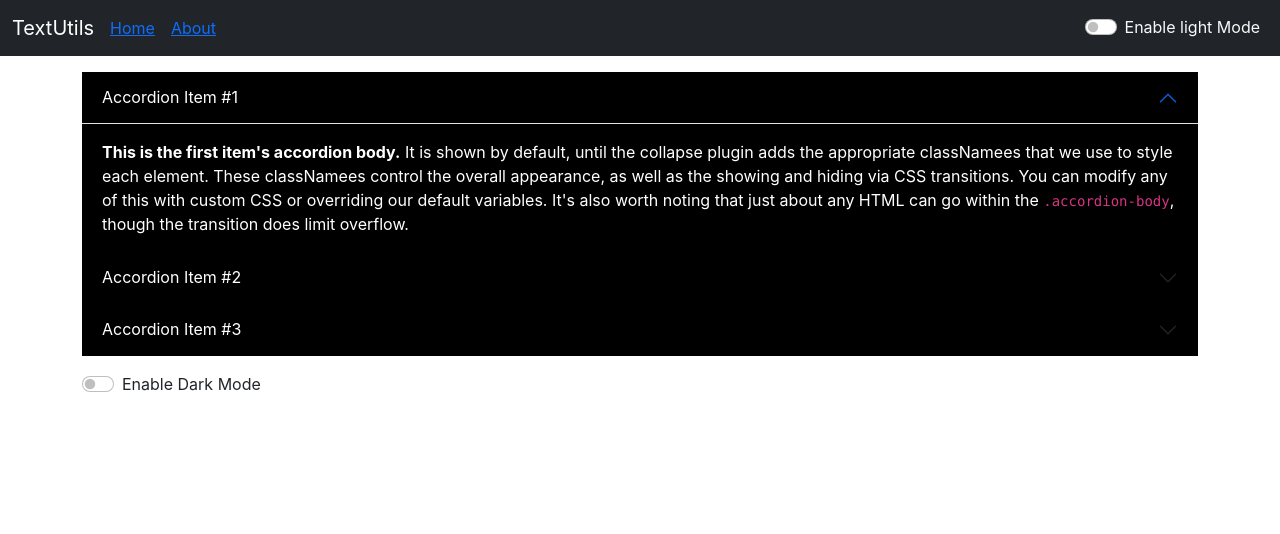
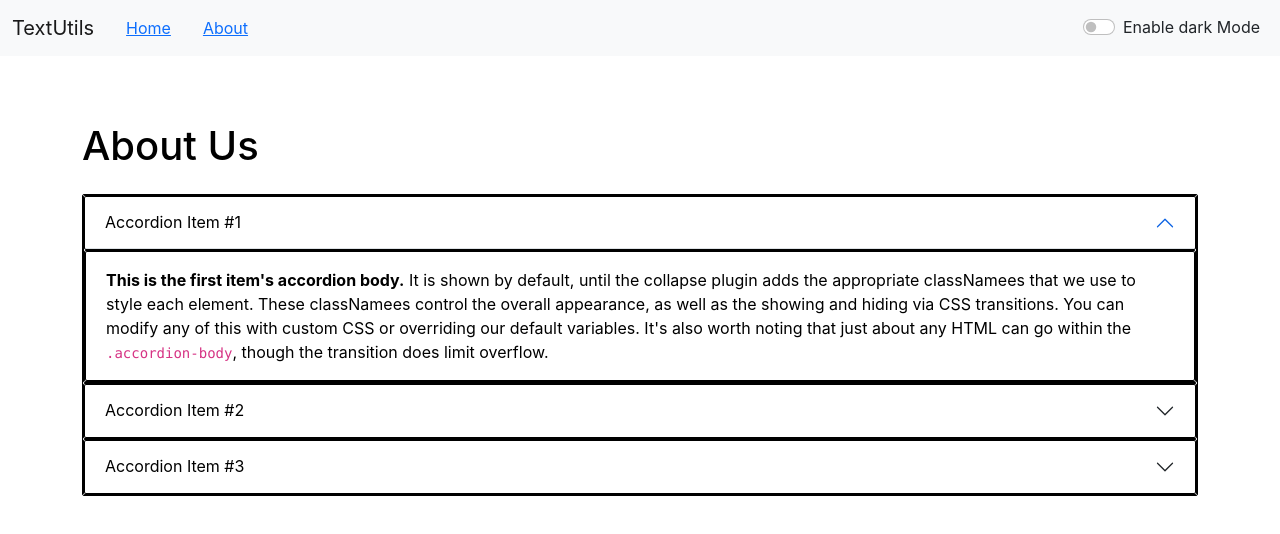
Before and after one commit to Sanchitraghu/TextUtils, a React (Create React App) app: page /about in a window 1280 px wide. Shown: the top 534 px of the page. Built offline with nearby package versions, Linux system fonts and the light colour scheme.

Commit message:
alert buttons about dark-light fixed

```diff
--- a/src/App.js
+++ b/src/App.js
@@ -13,7 +13,7 @@ import {
 
 function App() {
 
-  const [mode,setMode]=useState("light");
+  const [mode,setMode]=useState("dark");
 
       const [alert,setAlert] = useState(null);
 
@@ -58,8 +58,8 @@ function App() {
 
 
           <Routes>
-                  <Route exact path="/" element={<TextArea showAlert={showAlert} heading="This is a props" modes={mode}/>}/>
-                  <Route exact path="/about" element={<About/>}/>
+                  <Route exact path="/" element={<TextArea showAlert={showAlert} heading="Word Counter" modes={mode}/>}/>
+                  <Route exact path="/about" element={<About modes={mode}/>}/>
         </Routes>
 
       </div>
--- a/src/components/About.js
+++ b/src/components/About.js
@@ -1,36 +1,20 @@
-import React, { useState } from 'react'
+import React from 'react'
 
-export default function About() {
+export default function About(props) {
 
-    const [mode,setMode]= useState({
-        color:"white",
-        backgroundColor :"black",
-        border:"1px"
-    })
 
-    const [text,setText] =useState("Enable Dark Mode");
 
-    function handleSwitch(){
-        if(mode.color==="white"){
-          setText("Enable Dark Mode");
-          setMode({
-            color:"black",
-        backgroundColor :"white",
-        border:"1px"
-          })}
+  let mode = {
+    color:props.modes==="light"? "white" :"black",
+    backgroundColor :props.modes==="light" ? "#4C3A51" : "white",
+    border:"0.2px solid",
+    borderRadius : "2px"
+  }
 
-          else{
-            setText("Enable Light Mode");
-            setMode({
-              color:"white",
-          backgroundColor :"black",
-          border:"1px"
-            })
-          }
-    }
 
   return (
     <>
+    <h1 className="mb-4" style={ {color:props.modes==="light"? "white" :"black"}}>About Us</h1>
         <div className="accordion" id="accordionExample" style={mode}>
   <div className="accordion-item" style={mode}>
     <h2 className="accordion-header" id="headingOne" >
@@ -70,10 +54,7 @@ export default function About() {
   </div>
 </div>
 
-<div className="form-check form-switch my-3">
-  <input className="form-check-input" type="checkbox" role="switch" onChange={handleSwitch} id="flexSwitchCheckDefault" />
-  <label className="form-check-label" for="flexSwitchCheckDefault">{text}</label>
-</div>
+
     </>
   )
 }
--- a/src/components/Alert.js
+++ b/src/components/Alert.js
@@ -2,10 +2,10 @@ import React from 'react'
 
 export default function Alert(props) {
   return (
-
-  props.alrt && <div class="alert alert-success alert-dismissible fade show" role="alert">
+<div style={{height:"50px"}}>
+ { props.alrt && <div class="alert alert-success alert-dismissible fade show" role="alert">
   <strong>{props.alrt.type}</strong> {props.alrt.msg}
+</div>}
 </div>
-
   )
 }
--- a/src/components/TextArea.js
+++ b/src/components/TextArea.js
@@ -29,24 +29,24 @@ export default function TextArea(props) {
   return (
    <>
 
-  <h1  style={{color:props.modes==="light"? "white" : "black"}}>{props.heading}</h1>
+  <h1 className="mb-4" style={{color:props.modes==="light"? "white" : "black"}}>{props.heading}</h1>
 <div className="mb-3">
-  <textarea className="form-control" style={{backgroundColor:props.modes==="light"? "#212529" : "white",color:props.modes==="light"? "white" : "black"}} id="exampleFormControlTextarea1" rows="7" value={text} onChange={handleOnChange} placeholder="Enter text here"></textarea>
+  <textarea className="form-control" style={{backgroundColor:props.modes==="light"? "#4C3A51" : "white",color:props.modes==="light"? "white" : "black"}} id="exampleFormControlTextarea1" rows="7" value={text} onChange={handleOnChange} placeholder="Enter text here"></textarea>
 </div>
 <div classNameName="mb-3">
- <button type="button" onClick={handleUpClick} className="btn btn-primary mx-1">Convert to UpperCase</button>
-<button type="button" onClick={handleLoClick} className="btn btn-secondary mx-1">Convert to LowerCase</button>
-<button type="button" onClick={handleAlClick} className="btn btn-warning mx-1">First character UpperCase</button>
-<button type="button" onClick={handleClClick} className="btn btn-danger mx-1">Clear</button>
+ <button disabled={text.length===0} type="button" onClick={handleUpClick} className="btn btn-primary mx-1 my-1">Convert to UpperCase</button>
+<button disabled={text.length===0} type="button" onClick={handleLoClick} className="btn btn-secondary mx-1 my-1">Convert to LowerCase</button>
+<button disabled={text.length===0} type="button" onClick={handleAlClick} className="btn btn-warning mx-1 my-1">First character UpperCase</button>
+<button disabled={text.length===0} type="button" onClick={handleClClick} className="btn btn-danger mx-1 my-1">Clear</button>
 </div>
 
 <div className="container my-3"  style={{color:props.modes==="light"? "white" : "black"}}>
   <h1>Words and Characters</h1>
   <p>
-    words {text.split(" ").length} and characters {text.length}
+    words {text.split(" ").filter((ele)=>{return ele.length!==0}).length} and characters {text.length}
   </p>
   <p>
-    {0.008*text.split(" ").length} Minutes require to read.
+    {0.008*text.split(" ").filter((ele)=>{return ele.length!==0}).length} Minutes require to read.
   </p>
 </div>
 
--- a/src/components/navBar.js
+++ b/src/components/navBar.js
@@ -16,7 +16,7 @@ function Nav(props){
         </button>
         <div className="collapse navbar-collapse" id="navbarSupportedContent">
           <ul className="navbar-nav me-auto mb-2 mb-lg-0">
-            <li className="nav-item">
+            <li className="nav-item mx-3">
               <Link className="nav-a active" aria-current="page" to="/">Home</Link>
             </li>
             <li className="nav-item mx-3">
```
